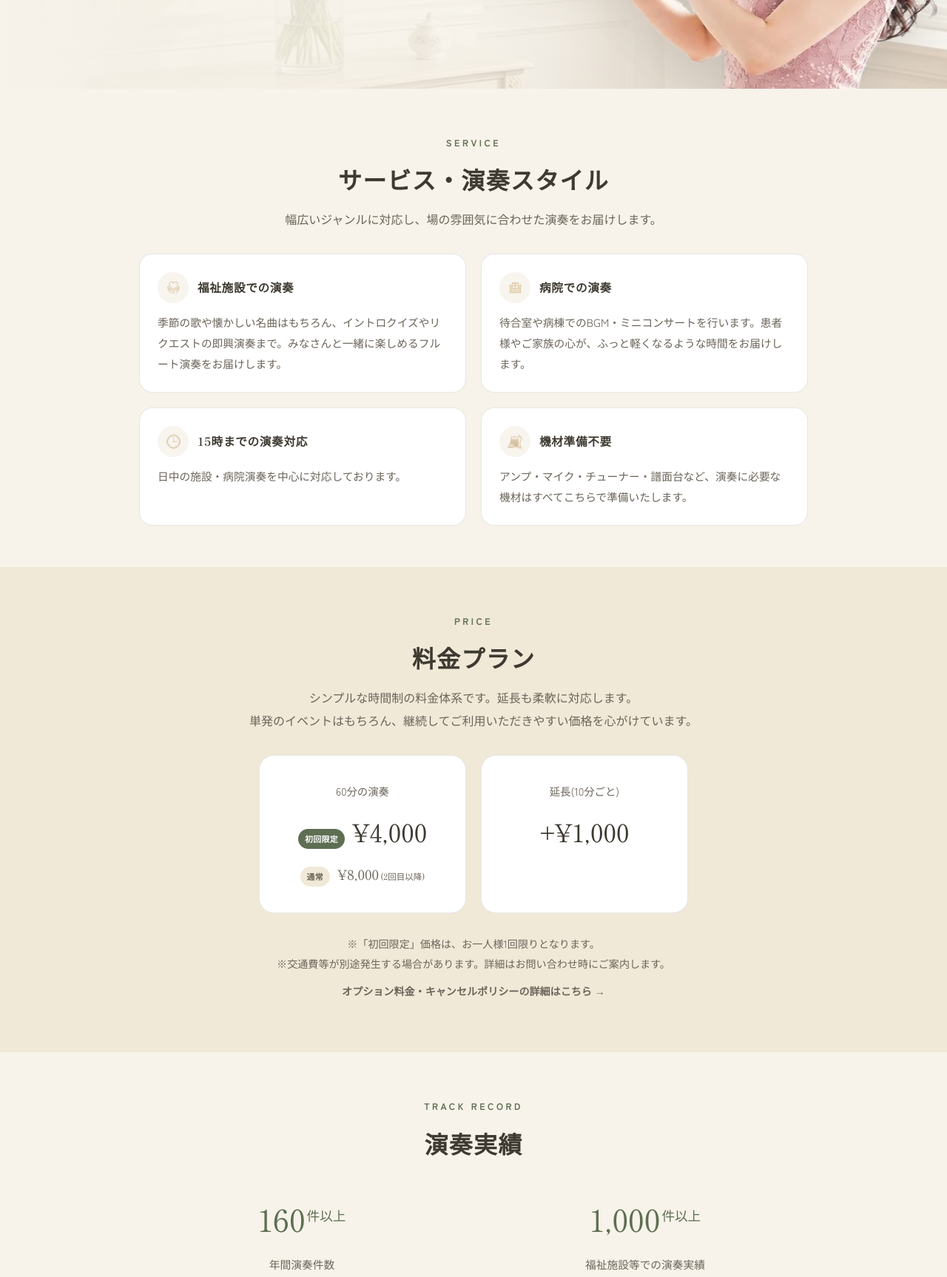
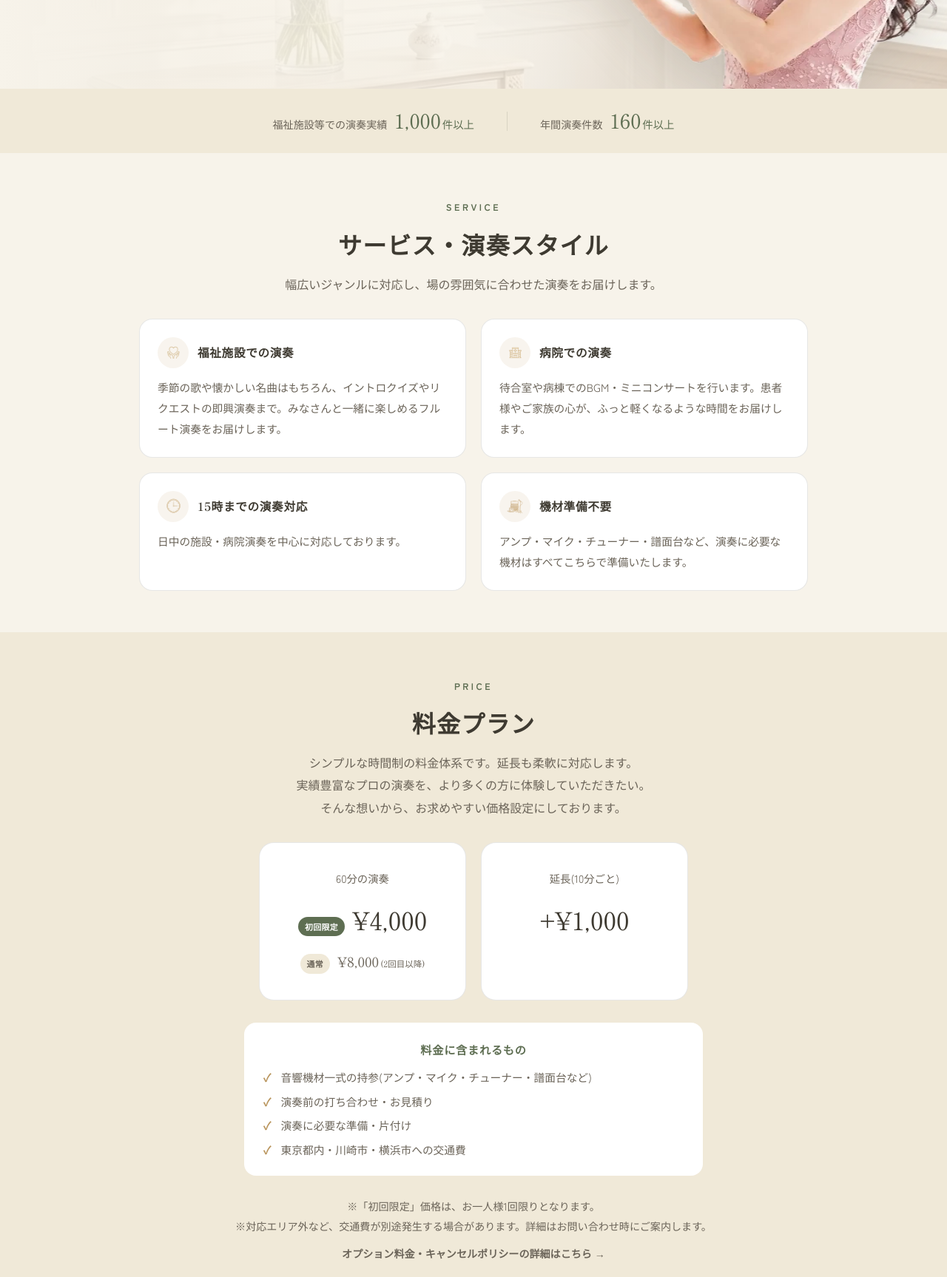
Before and after one commit to salvador-tom/yukifutecare_site, a plain HTML site: page index.html in a window 1280 px wide. Shown: the part 560-2287 px from the top of the page at 74% size. Drawn offline with Linux system fonts and the light colour scheme.

Commit message:
Add files via upload

```diff
--- a/index.html
+++ b/index.html
@@ -397,6 +397,24 @@
   .price-note a:hover{ text-decoration: underline; }
 
   /* ---------- Stats ---------- */
+
+  /* proof strip (under hero) */
+  .proof-strip{ padding: 26px 0; }
+  .proof-strip .proof-row{ display:flex; justify-content:center; align-items:center; gap: 14px 44px; flex-wrap:wrap; text-align:center; }
+  .proof-strip .proof-item{ display:flex; align-items:baseline; gap:10px; }
+  .proof-strip .proof-label{ font-size:0.88rem; color: var(--ink-soft); }
+  .proof-strip .proof-fig{ font-family:"Shippori Mincho", serif; font-size:1.7rem; color: var(--sage-deep); line-height:1.2; }
+  .proof-strip .proof-fig small{ font-size:0.9rem; margin-left:2px; }
+  .proof-strip .proof-sep{ width:1px; height:26px; background: var(--line); }
+  @media (max-width: 640px){ .proof-strip .proof-sep{ display:none; } .proof-strip .proof-row{ flex-direction:column; gap:8px; } }
+
+  /* price: included list */
+  .included{ max-width: 620px; margin: 30px auto 0; background:#fff; border-radius: 16px; padding: 22px 26px; }
+  .included h3{ margin:0 0 10px; font-size:0.95rem; color: var(--sage-deep); text-align:center; letter-spacing:.05em; }
+  .included ul{ list-style:none; margin:0; padding:0; display:grid; gap:6px; }
+  .included li{ position:relative; padding-left: 1.6em; font-size:0.92rem; color: var(--ink-soft); line-height:1.8; }
+  .included li::before{ content:"✓"; position:absolute; left:0; color: var(--gold); font-weight:700; }
+
   .stats{
     display:grid;
     grid-template-columns: repeat(auto-fit, minmax(220px,1fr));
@@ -599,6 +617,16 @@
   </div>
 </section>
 
+<section class="proof-strip alt" aria-label="演奏実績">
+  <div class="wrap">
+    <div class="proof-row">
+      <div class="proof-item"><span class="proof-label">福祉施設等での演奏実績</span><span class="proof-fig">1,000<small>件以上</small></span></div>
+      <span class="proof-sep"></span>
+      <div class="proof-item"><span class="proof-label">年間演奏件数</span><span class="proof-fig">160<small>件以上</small></span></div>
+    </div>
+  </div>
+</section>
+
 <section id="service">
   <div class="wrap">
     <div class="section-head">
@@ -653,7 +681,7 @@
     <div class="section-head">
       <span class="eyebrow">Price</span>
       <h2>料金プラン</h2>
-      <p>シンプルな時間制の料金体系です。延長も柔軟に対応します。<br>単発のイベントはもちろん、継続してご利用いただきやすい価格を心がけています。</p>
+      <p>シンプルな時間制の料金体系です。延長も柔軟に対応します。<br>実績豊富なプロの演奏を、より多くの方に体験していただきたい。<br>そんな想いから、お求めやすい価格設定にしております。</p>
     </div>
 
     <div class="price-grid">
@@ -673,7 +701,16 @@
         <div class="amount">+¥1,000</div>
       </div>
     </div>
-    <p class="price-note">※「初回限定」価格は、お一人様1回限りとなります。<br>※交通費等が別途発生する場合があります。詳細はお問い合わせ時にご案内します。<br><a href="guide.html">オプション料金・キャンセルポリシーの詳細はこちら →</a></p>
+    <div class="included">
+      <h3>料金に含まれるもの</h3>
+      <ul>
+        <li>音響機材一式の持参(アンプ・マイク・チューナー・譜面台など)</li>
+        <li>演奏前の打ち合わせ・お見積り</li>
+        <li>演奏に必要な準備・片付け</li>
+        <li>東京都内・川崎市・横浜市への交通費</li>
+      </ul>
+    </div>
+    <p class="price-note">※「初回限定」価格は、お一人様1回限りとなります。<br>※対応エリア外など、交通費が別途発生する場合があります。詳細はお問い合わせ時にご案内します。<br><a href="guide.html">オプション料金・キャンセルポリシーの詳細はこちら →</a></p>
   </div>
 </section>
 
@@ -824,7 +861,8 @@
       <span class="eyebrow" style="color: rgba(255,255,255,0.75);">Contact</span>
       <h2>出張演奏のご相談・お問い合わせ</h2>
       <p>日時・場所・ご希望の演奏内容などを、下記のメールアドレスまでお知らせください。<br>折り返しご連絡いたします。</p>
-      <p style="margin:18px 0 0;font-size:1.15rem;letter-spacing:0.04em;"><a href="mailto:contact@yukifulecare.com?subject=出張フルート演奏のお問い合わせ" style="color:#fff;text-decoration:underline;text-underline-offset:4px;">contact@yukifulecare.com</a></p>
+      <p style="margin:18px 0 0;font-size:1.15rem;letter-spacing:0.04em;"><a href="mailto:contact@yukifulecare.com?subject=%E5%87%BA%E5%BC%B5%E3%83%95%E3%83%AB%E3%83%BC%E3%83%88%E6%BC%94%E5%A5%8F%E3%81%AE%E3%81%8A%E5%95%8F%E3%81%84%E5%90%88%E3%82%8F%E3%81%9B&amp;body=%E3%81%94%E5%B8%8C%E6%9C%9B%E3%81%AE%E5%86%85%E5%AE%B9%E3%82%92%E3%81%94%E8%A8%98%E5%85%A5%E3%81%AE%E3%81%86%E3%81%88%E3%80%81%E3%81%9D%E3%81%AE%E3%81%BE%E3%81%BE%E9%80%81%E4%BF%A1%E3%81%97%E3%81%A6%E3%81%8F%E3%81%A0%E3%81%95%E3%81%84%E3%80%82%0A%0A%E2%96%A0%E3%81%8A%E5%90%8D%E5%89%8D%3A%0A%E2%96%A0%E6%96%BD%E8%A8%AD%E3%83%BB%E5%9B%A3%E4%BD%93%E5%90%8D%3A%0A%E2%96%A0%E3%81%94%E5%B8%8C%E6%9C%9B%E3%81%AE%E6%97%A5%E6%99%82%3A%0A%E2%96%A0%E6%BC%94%E5%A5%8F%E5%A0%B4%E6%89%80%28%E4%BD%8F%E6%89%80%29%3A%0A%E2%96%A0%E3%81%94%E5%8F%82%E5%8A%A0%E4%BA%BA%E6%95%B0%28%E7%9B%AE%E5%AE%89%29%3A%0A%E2%96%A0%E3%81%94%E5%B8%8C%E6%9C%9B%E3%81%AE%E6%9B%B2%E3%83%BB%E3%82%B8%E3%83%A3%E3%83%B3%E3%83%AB%3A%0A%E2%96%A0%E3%81%9D%E3%81%AE%E4%BB%96%E3%81%94%E8%A6%81%E6%9C%9B%3A%0A" style="color:#fff;text-decoration:underline;text-underline-offset:4px;">contact@yukifulecare.com</a></p>
+      <p style="margin:10px 0 0;font-size:0.8rem;color:rgba(255,255,255,0.75);">※クリックすると、ご記入用のメール本文が自動で入力されます。</p>
     </div>
   </div>
 </section>
```
